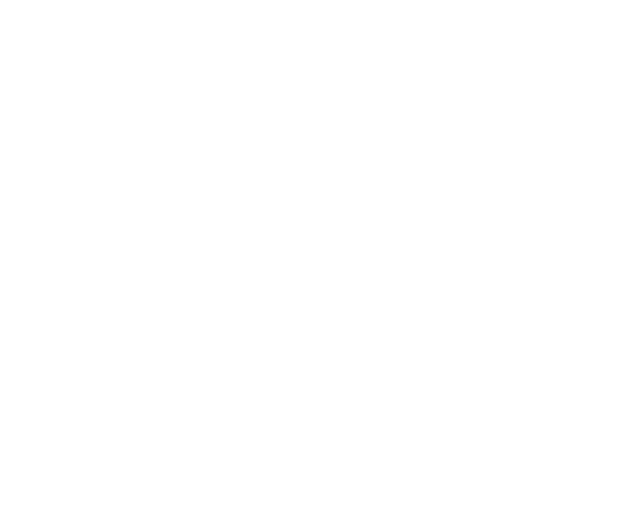
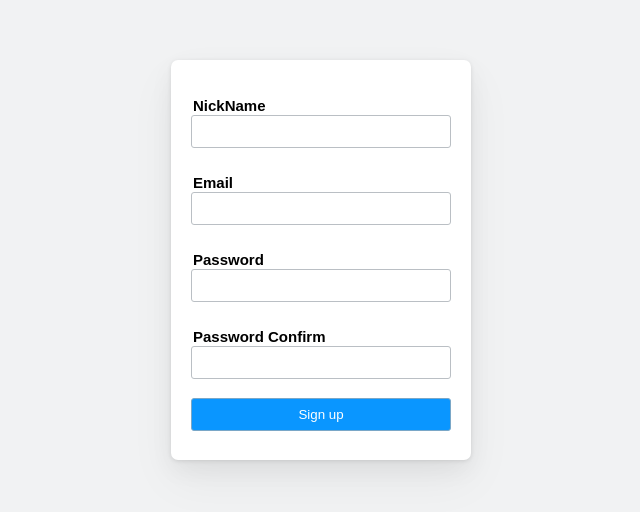
Before and after one commit to Beanxx/Component_Storage, a React (Create React App) app: page /join in a window 1280 px wide. Before the commit this address had no page. Shown: the part 148-660 px from the top of the page, without its empty margins (319-959 px from the left). Built offline with nearby package versions, Linux system fonts and the light colour scheme.

Commit message:
✨ feat: JoinForm 컴포넌트 추가

```diff
--- a/src/App.js
+++ b/src/App.js
@@ -6,6 +6,7 @@
 import IconButton from "./components/IconButton";
 import ShowModalPage from "./ShowModalPage";
 import LoginForm from "./components/LoginForm";
+import JoinForm from "./components/JoinForm.tsx";
 
 function App() {
   return (
@@ -16,6 +17,7 @@
         <Route path="/iconbutton" element={<IconButton />} />
         <Route path="/modal" element={<ShowModalPage />} />
         <Route path="/login" element={<LoginForm />} />
+        <Route path="/join" element={<JoinForm />} />
       </Routes>
     </div>
   );
--- /dev/null
+++ b/src/components/BasicBtn.tsx
@@ -0,0 +1,73 @@
+import React from "react";
+import styled, { css } from "styled-components";
+
+export type Props = {
+  children: React.ReactNode;
+  btnType: "default" | "highlighted";
+  width?: string;
+  disabled?: boolean;
+  onClick?: (e: React.MouseEvent<HTMLButtonElement, MouseEvent>) => void;
+};
+
+const BasicBtn: React.FC<Props> = ({
+  children,
+  btnType,
+  onClick,
+  width,
+  disabled,
+}) => {
+  return (
+    <Container
+      btnType={btnType}
+      onClick={onClick}
+      width={width}
+      disabled={disabled}
+    >
+      {children}
+    </Container>
+  );
+};
+
+export default BasicBtn;
+
+interface BtnProps {
+  width?: string;
+}
+
+const defaultButton = css`
+  background: hsl(205, 46%, 92%);
+  color: hsl(205, 47%, 42%);
+  border: 1px solid #9fa6ad;
+
+  &:hover {
+    background-color: #b3d3ea;
+  }
+`;
+
+const highlightedButton = css<BtnProps>`
+  background: #0a96ff;
+  color: #fff;
+  border: 1px solid hsl(205, 41%, 63%);
+  width: ${(props) => props.width || "100%"};
+
+  &:hover {
+    background-color: #0074cc;
+  }
+`;
+
+const Container = styled.button<Props>`
+  border-radius: 3px;
+  padding: 8px 10px;
+  cursor: pointer;
+
+  ${(props) => {
+    switch (props.btnType) {
+      case "default":
+        return defaultButton;
+      case "highlighted":
+        return highlightedButton;
+      default:
+        return defaultButton;
+    }
+  }}
+`;
--- /dev/null
+++ b/src/components/JoinForm.tsx
@@ -0,0 +1,95 @@
+import React, { useState } from "react";
+import styled from "styled-components";
+import LoginInput from "./LoginInput";
+import BasicBtn from "./BasicBtn";
+
+function JoinForm() {
+  const [name, setName] = useState("");
+  const [email, setEmail] = useState("");
+  const [pw, setPw] = useState("");
+  const [pwConfirm, setPwConfirm] = useState("");
+  const [flag, setFlag] = useState(false);
+
+  const JoinFunc = async (
+    e: React.MouseEvent<HTMLButtonElement, MouseEvent>
+  ) => {
+    e.preventDefault();
+    setFlag(true);
+  };
+
+  return (
+    <Container>
+      <Form>
+        <LoginInput
+          type="text"
+          value={name}
+          onChange={(e) => setName(e.currentTarget.value)}
+        >
+          NickName
+        </LoginInput>
+        <LoginInput
+          type="email"
+          value={email}
+          onChange={(e) => setEmail(e.currentTarget.value)}
+        >
+          Email
+        </LoginInput>
+        <LoginInput
+          type="password"
+          value={pw}
+          onChange={(e) => setPw(e.currentTarget.value)}
+        >
+          Password
+        </LoginInput>
+        <LoginInput
+          type="password"
+          value={pwConfirm}
+          onChange={(e) => setPwConfirm(e.currentTarget.value)}
+        >
+          Password Confirm
+        </LoginInput>
+
+        <BasicBtn
+          disabled={flag}
+          btnType="highlighted"
+          onClick={(e) => JoinFunc(e)}
+        >
+          Sign up
+        </BasicBtn>
+      </Form>
+    </Container>
+  );
+}
+
+export default JoinForm;
+
+const Container = styled.div`
+  width: 100vw;
+  height: 100vh;
+  background-color: #f1f2f3;
+  display: flex;
+  flex-direction: column;
+  align-items: center;
+  justify-content: center;
+  font-family: "Arial";
+
+  svg {
+    margin: 0 4px;
+  }
+`;
+
+const Form = styled.div`
+  width: 300px;
+  height: 400px;
+  display: flex;
+  flex-direction: column;
+  justify-content: space-around;
+  align-items: center;
+  border-radius: 7px;
+  background-color: #fff;
+  box-shadow: 0 10px 24px hsla(0, 0%, 0%, 0.05),
+    0 20px 48px hsla(0, 0%, 0%, 0.05), 0 1px 4px hsla(0, 0%, 0%, 0.1);
+  padding: 20px;
+  margin-top: 2rem;
+  margin-bottom: 1rem;
+`;
--- /dev/null
+++ b/src/components/LoginInput.tsx
@@ -0,0 +1,68 @@
+import React from "react";
+import styled from "styled-components";
+
+export type Props = {
+  children: React.ReactNode;
+  value: string;
+  type: string;
+  sub?: string;
+  onChange: (e: React.ChangeEvent<HTMLInputElement>) => void;
+};
+
+const LoginInput: React.FC<Props> = ({
+  children,
+  value,
+  type,
+  sub,
+  onChange,
+}) => {
+  return (
+    <Container>
+      <Box>
+        <label htmlFor="title">{children}</label>
+        <span>{sub}</span>
+      </Box>
+
+      <input
+        defaultValue={value}
+        onChange={onChange}
+        type={type}
+        autoComplete="off"
+      />
+    </Container>
+  );
+};
+
+export default LoginInput;
+
+const Container = styled.div`
+  display: flex;
+  flex-direction: column;
+  width: 100%;
+  margin-top: 7px;
+
+  input {
+    border: 1px solid #babfc4;
+    border-radius: 3px;
+    padding: 8px 9px;
+
+    ::placeholder {
+      color: red;
+      font-style: italic;
+    }
+  }
+`;
+
+const Box = styled.div`
+  label {
+    padding: 0 2px;
+    font-size: 15px;
+    font-weight: 600;
+  }
+
+  span {
+    float: right;
+    font-size: 12px;
+    color: #0074cc;
+  }
+`;
--- a/src/components/Main.js
+++ b/src/components/Main.js
@@ -10,16 +10,19 @@
   return (
     <Container>
       <NavLink to="/search">
-        <Button>week1_Search</Button>
+        <Button>SearchBar</Button>
       </NavLink>
       <NavLink to="/iconbutton">
-        <Button>Week2_Button</Button>
+        <Button>Button</Button>
       </NavLink>
       <NavLink to="/modal">
-        <Button>Week3_Modal</Button>
+        <Button>Modal</Button>
       </NavLink>
       <NavLink to="/login">
-        <Button>Week4_LoginForm</Button>
+        <Button>LoginForm</Button>
+      </NavLink>
+      <NavLink to="/join">
+        <Button>JoginForm</Button>
       </NavLink>
     </Container>
   );
```
